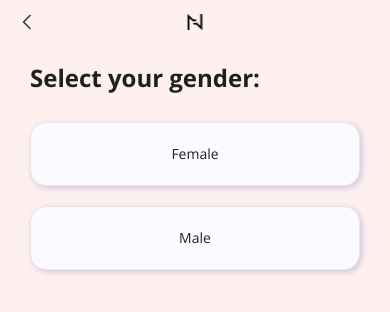
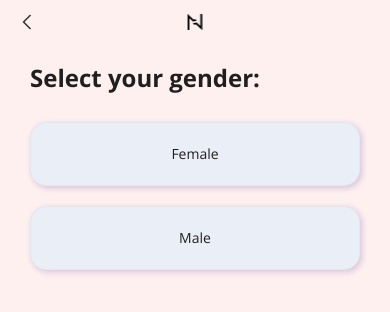
Before and after one commit to borysigorevich/obrio_survey, a Next.js app: page /q1 in a window 390 px wide. Shown: the top 312 px of the page. Built offline with nearby package versions, Linux system fonts and the light colour scheme.

Commit message:
update config, styles

```diff
--- a/components/screens/info-screen/info-screen.tsx
+++ b/components/screens/info-screen/info-screen.tsx
@@ -19,7 +19,7 @@ export const InfoScreen = ({
 	return (
 		<div
 			className={
-				'mt-4 text-typography-1 px-4 lg:px-0 text-center'
+				'py-4 text-typography-1 px-4 lg:px-0 text-center'
 			}
 		>
 			<div className={'w-full max-w-[328px] mx-auto'}>
--- a/components/screens/question-screen/question-screen.tsx
+++ b/components/screens/question-screen/question-screen.tsx
@@ -1,5 +1,6 @@
 import { Button } from '@/components/ui';
 import { QuestionAnswerType } from '@/configs/surveyConfig';
+import { cn } from '@/lib/utils';
 import React from 'react';
 import { SetAnswerFnType } from '../render-screen/hooks';
 
@@ -17,12 +18,25 @@ export const QuestionScreen = ({
 	handleAnswerClick,
 }: QuestionScreenProps) => {
 	return (
-		<div className={'px-3 lg:px-0 mt-5'}>
+		<div className={'px-[15px] lg:px-0 py-5'}>
 			<div className={'max-w-[330px] mx-auto w-full'}>
-				<h1 className={'text-2xl leading-[28px] font-bold text-typography-8'}>
+				<h1
+					className={cn(
+						'text-2xl leading-[28px] font-bold text-typography-8',
+						questionDesc && 'text-center text-typography-black'
+					)}
+				>
 					{questionTitle}
 				</h1>
-				{questionDesc && <h2 className={'mt-5'}>{questionDesc}</h2>}
+				{questionDesc && (
+					<h2
+						className={
+							'mt-5 text-typography-black font-bold text-lg text-center leading-[28px]'
+						}
+					>
+						{questionDesc}
+					</h2>
+				)}
 				<div className={'mt-[30px] grid gap-5'}>
 					{answers.map((answer) => (
 						<Button
--- a/components/ui/button/button.tsx
+++ b/components/ui/button/button.tsx
@@ -9,7 +9,7 @@ export const Button = ({ className, children, ...props }: ButtonProps) => {
 		<button
 			{...props}
 			className={cn(
-				`px-5 py-3 flex items-center justify-center h-16 rounded-2xl shadow-primary border bg-typography-1
+				`px-5 py-3 flex items-center justify-center h-16 rounded-2xl shadow-primary border bg-button
 				 		border-button text-sm leading-[22.4px] text-typography-8 active:text-typography-1
 				 		active:bg-button-active`,
 				className
--- a/configs/surveyConfig.ts
+++ b/configs/surveyConfig.ts
@@ -101,7 +101,7 @@ export const surveyConfig: SurveyConfigType = {
 		},
 		q5: {
 			id: 'q5',
-			text: '{Gender} {ChildrenStatus} need a slightly different approach to find their perfect partner. Which statement best describes you?',
+			text: '{Gender} {ChildrenStatus} need a slightly different approach to improve their relationship. Which statement best describes you?',
 			placeholders: {
 				Gender: {
 					source: 'q1',
@@ -151,10 +151,10 @@ export const surveyConfig: SurveyConfigType = {
 					},
 				},
 				ChildrenStatus: {
-					source: 'q3',
+					source: 'q4',
 					values: {
-						q3_a1: 'with children',
-						q3_a2: null,
+						q4_a1: 'with children',
+						q4_a2: null,
 					},
 				},
 			},
--- a/tailwind.config.ts
+++ b/tailwind.config.ts
@@ -26,6 +26,7 @@ const config: Config = {
 			colors: {
 				'typography-1': '#FBFBFF',
 				'typography-8': '#201F1F',
+				'typography-black': '#333',
 				'primary-violet': '#6A3AA2',
 			},
 		},
```
